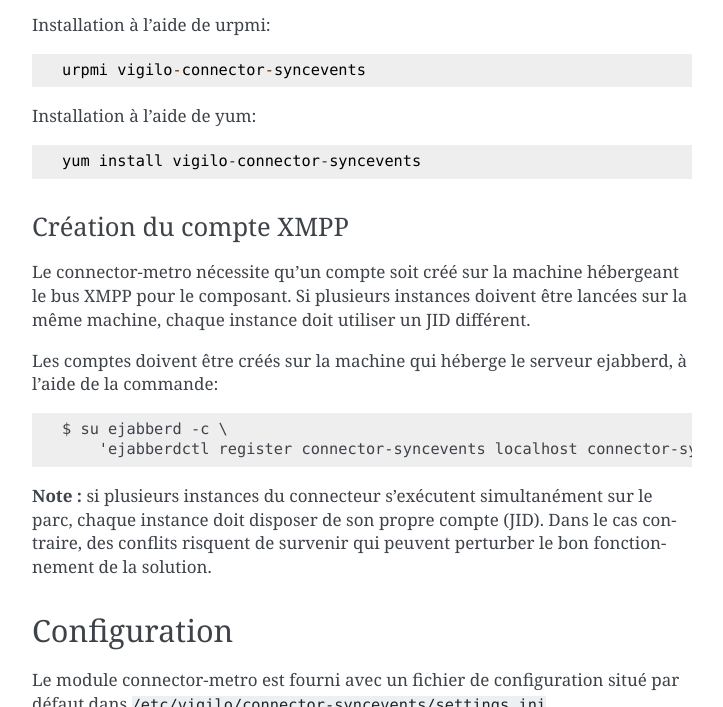
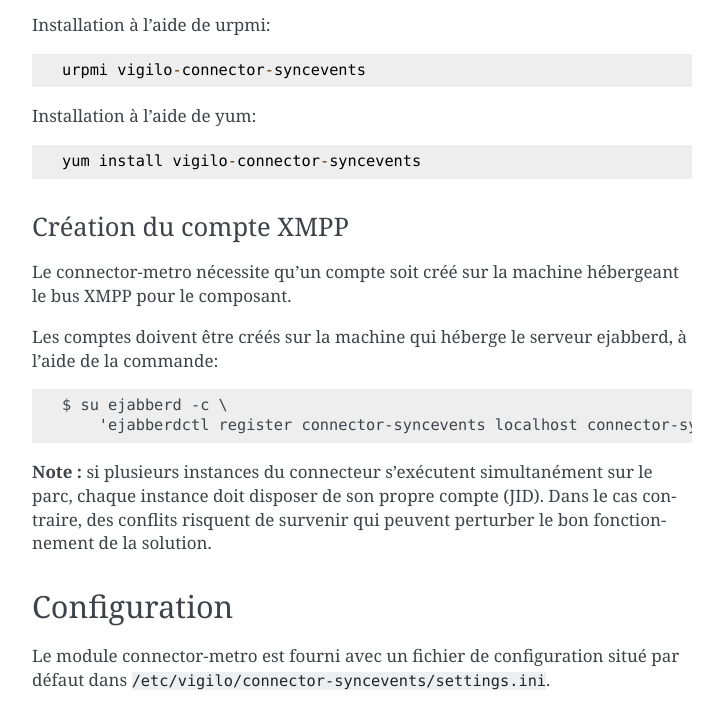
Before and after one commit to vigilo/connector-syncevents, a Sphinx documentation site: the page built from doc/admin.rst, in a window 1280 px wide and 900 px high, scrolled down 773 px, cut to the strip 0-707 px from the top of the window. Shown: the whole strip, without its empty margins (388-1111 px from the left). Built offline with Sphinx 7.4.7, drawn with Linux system fonts in a browser that asks for light colours; the version number is read from the project's files by our own code.

Commit message:
suppression d'un doublon dans la doc
Change-Id: I0d191b2718458aae5e9eb9d28f34bbc99534d31f

```diff
--- a/doc/admin.rst
+++ b/doc/admin.rst
@@ -44,8 +44,7 @@
 Création du compte XMPP
 -----------------------
 Le connector-metro nécessite qu'un compte soit créé sur la machine hébergeant
-le bus XMPP pour le composant. Si plusieurs instances doivent être lancées sur
-la même machine, chaque instance doit utiliser un JID différent.
+le bus XMPP pour le composant.
 
 Les comptes doivent être créés sur la machine qui héberge le serveur ejabberd,
 à l'aide de la commande::
```
